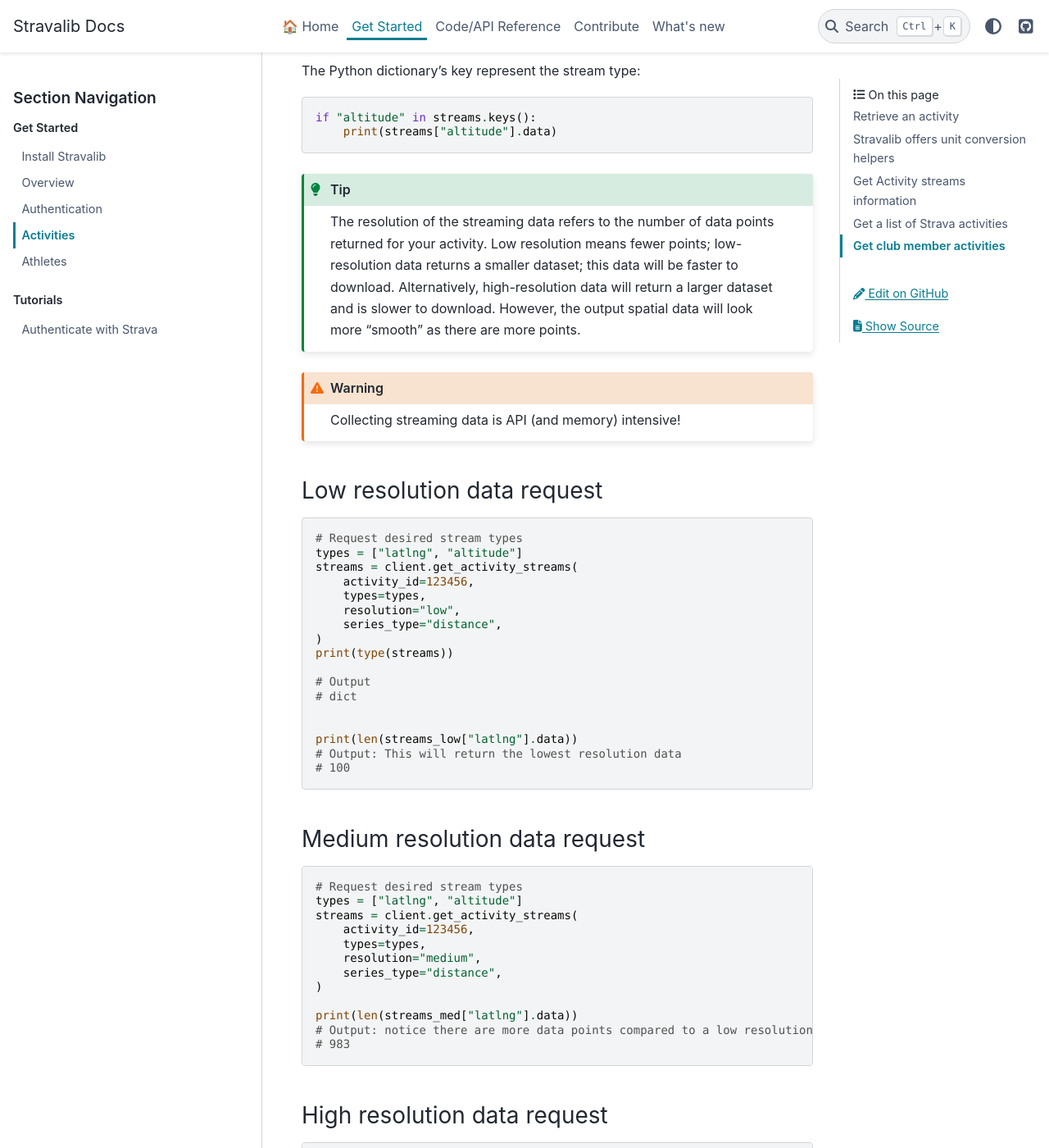
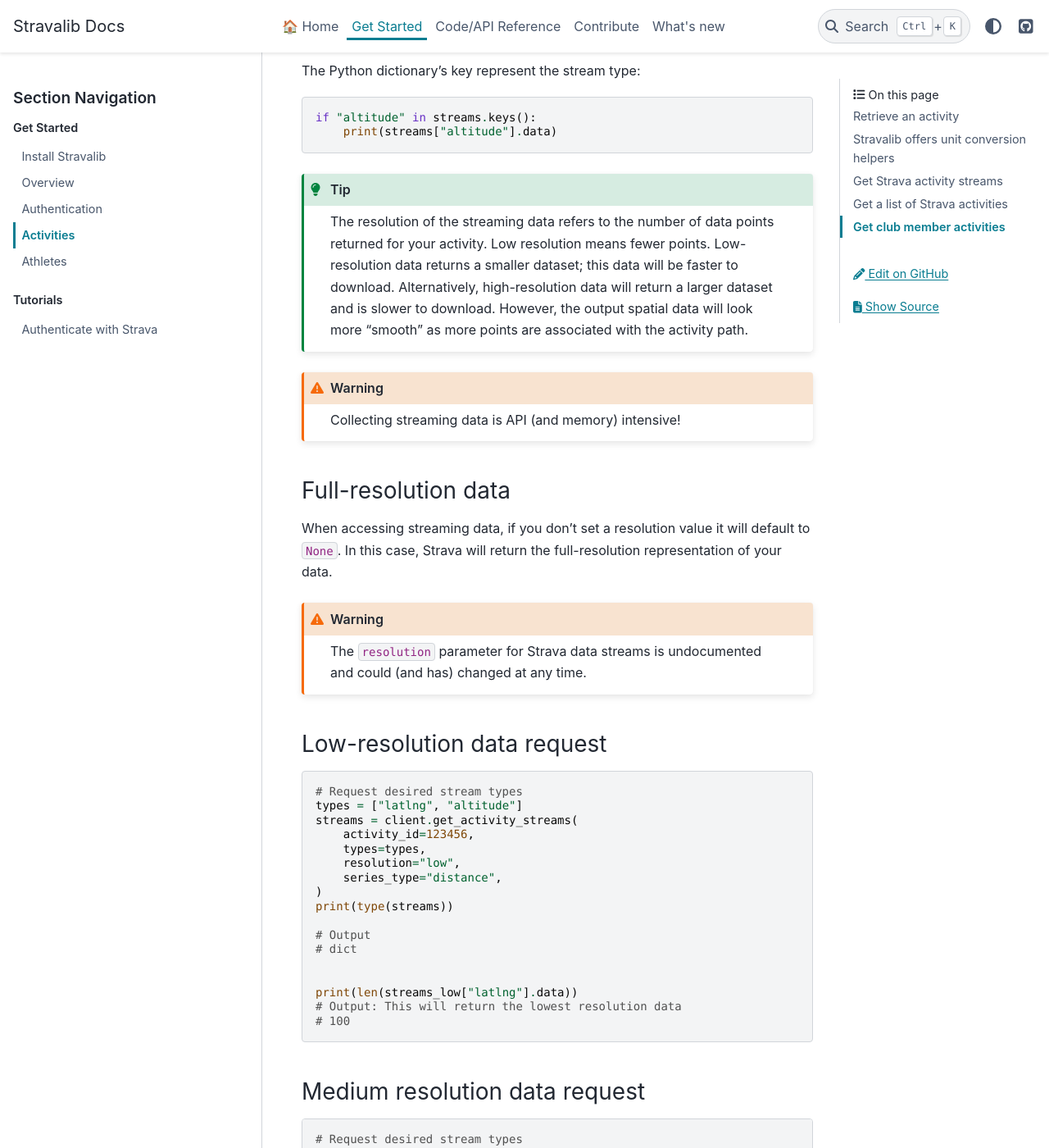
Before and after one commit to stravalib/stravalib, a Sphinx documentation site: the page built from docs/get-started/activities.md, in a window 1280 px wide and 1400 px high, scrolled down 2889 px. Shown: the whole window at 82% size. Built offline with Sphinx 7.4.7 and the PyData theme 0.15.4, drawn with Linux system fonts in a browser that asks for light colours; the version number could not be read and is left out; some of the changed text lies outside the part shown.

Commit message:
fix(docs): tiny update to streaming data

````diff
--- a/docs/get-started/activities.md
+++ b/docs/get-started/activities.md
@@ -101,7 +101,7 @@ You can access each comment or item within a `BatchedResultsIterator` object usi
 Comment by: YourFriendsNameHere: Not the pool!
 ```
 
-## Get Activity streams information
+## Get Strava activity streams
 
 {py:func}`stravalib.client.Client.get_activity_streams` returns a dictionary containing time-series
 data associated with your activity.
@@ -133,14 +133,24 @@ if "altitude" in streams.keys():
 
 
 :::{tip}
-The resolution of the streaming data refers to the number of data points returned for your activity. Low resolution means fewer points; low-resolution data returns a smaller dataset; this data will be faster to download. Alternatively, high-resolution data will return a larger dataset and is slower to download. However, the output spatial data will look more "smooth" as there are more points.
+The resolution of the streaming data refers to the number of data points returned for your activity. Low resolution means fewer points. Low-resolution data returns a smaller dataset; this data will be faster to download. Alternatively, high-resolution data will return a larger dataset and is slower to download. However, the output spatial data will look more "smooth" as more points are associated with the activity path.
 :::
 
 :::{warning}
 Collecting streaming data is API (and memory) intensive!
 :::
 
-### Low resolution data request
+### Full-resolution data
+
+When accessing streaming data, if you don't set a resolution value it will default to `None`.
+In this case, Strava will return the full-resolution representation of your data.
+
+:::{warning}
+The `resolution` parameter for Strava data streams is undocumented and could (and has) changed
+at any time.
+:::
+
+### Low-resolution data request
 
 ```python
 # Request desired stream types
@@ -197,12 +207,12 @@ print(len(streams_high["latlng"].data))
 ```
 
 :::{note}
-If you have a short activity, the number of data points returned for medium vs. low-resolution data may not be significantly different.
+If your activity is short, the number of data points returned for medium vs. low-resolution data may not be significantly different.
 :::
 
 ### Access activity zones
 
-Additionally, you can retrieve activity zones using with {py:func}`stravalib.client.Client.get_activity_zones`; activity laps can be retrieved with {py:func}`stravalib.client.Client.get_activity_laps`.
+Additionally, you can retrieve activity zones using: {py:func}`stravalib.client.Client.get_activity_zones`; activity laps can be retrieved with {py:func}`stravalib.client.Client.get_activity_laps`.
 
 ### Access photos for an activity
 
````
Also changed, not shown: 1 other file.
